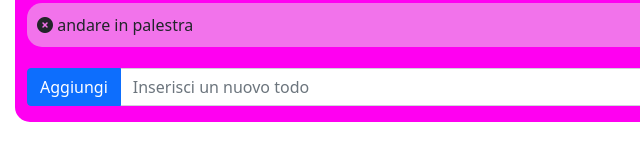
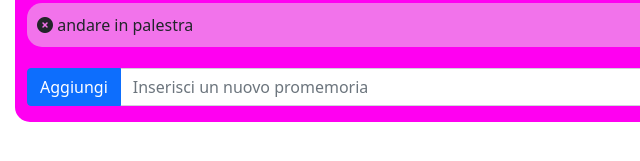
Before and after one commit to Al3ss4/vue-todolist, a plain HTML site: page index.html in a window 1280 px wide. Shown: the part 171-332 px from the top of the page, 55-695 px from the left. Drawn offline with nearby package versions, Linux system fonts and the light colour scheme.

Commit message:
fix code

```diff
--- a/index.html
+++ b/index.html
@@ -44,7 +44,7 @@
                     1- oltre al click sul pulsante, intercettare anche il tasto ENTER per aggiungere il todo alla lista -->
                 <div class="input-group mb-3">
                     <button type="button" class="btn btn-primary" @click="addNewTodo">Aggiungi</button>
-                    <input type="text" class="form-control" v-model="newTodo" placeholder="Inserisci un nuovo todo"
+                    <input type="text" class="form-control" v-model="newTodo" placeholder="Inserisci un nuovo promemoria"
                         @keyup.enter="addNewTodo" />
 
                 </div>
```
